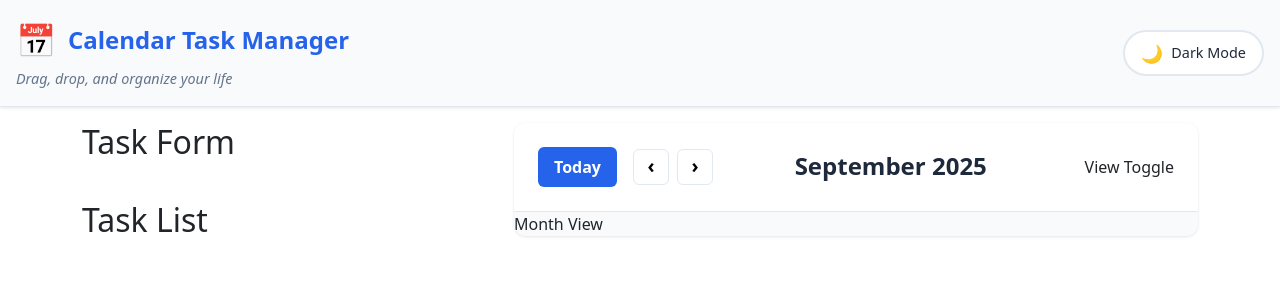
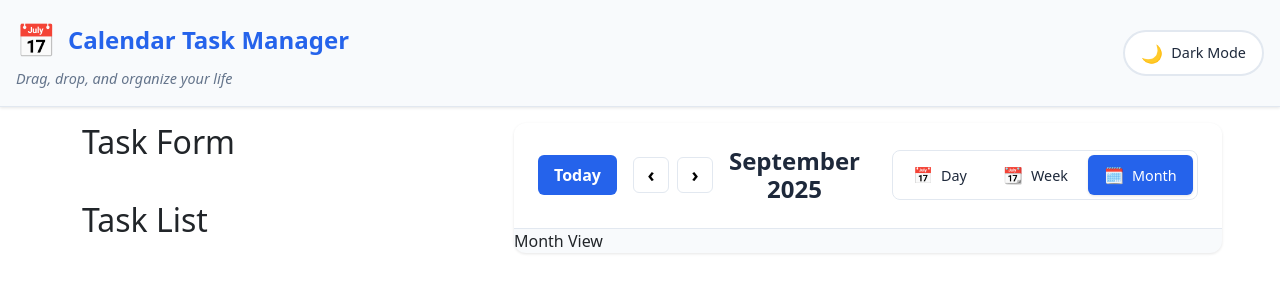
Before and after one commit to refiilwemotaung-cpu/task-manager, a React (Create React App) app: page / in a window 1280 px wide. Shown: the top 300 px of the page. Built offline with nearby package versions, Linux system fonts and the light colour scheme.

Commit message:
Create ViewToggle component for calendar view switching

```diff
--- a/src/Components/ViewToggle.js
+++ b/src/Components/ViewToggle.js
@@ -1,8 +1,27 @@
 import React from "react";
+import "../Styles/ViewToggle.css";
 
 const ViewToggle = ({ currentView, onViewChange }) => {
-  // component logic
-  return <div>View Toggle</div>;
+  const views = [
+    { id: "day", label: "Day", icon: "📅" },
+    { id: "week", label: "Week", icon: "📆" },
+    { id: "month", label: "Month", icon: "🗓️" },
+  ];
+
+  return (
+    <div className="view-toggle">
+      {views.map((view) => (
+        <button
+          key={view.id}
+          className={`view-btn ${currentView === view.id ? "active" : ""}`}
+          onClick={() => onViewChange(view.id)}
+        >
+          <span className="view-icon">{view.icon}</span>
+          <span className="view-label">{view.label}</span>
+        </button>
+      ))}
+    </div>
+  );
 };
 
-export default ViewToggle; // Make sure this is default export
+export default ViewToggle;
--- a/src/Styles/ViewToggle.css
+++ b/src/Styles/ViewToggle.css
@@ -0,0 +1,71 @@
+.view-toggle {
+  display: flex;
+  background: var(--background-color);
+  border: 1px solid var(--border-color);
+  border-radius: 8px;
+  padding: 0.25rem;
+  gap: 0.25rem;
+}
+
+.view-btn {
+  display: flex;
+  align-items: center;
+  gap: 0.5rem;
+  padding: 0.5rem 1rem;
+  border: none;
+  border-radius: 6px;
+  background: transparent;
+  color: var(--text-color);
+  cursor: pointer;
+  transition: all 0.3s ease;
+  font-weight: 500;
+  white-space: nowrap;
+}
+
+.view-btn:hover {
+  background: var(--surface-color);
+}
+
+.view-btn.active {
+  background: var(--primary-color);
+  color: white;
+  box-shadow: var(--shadow);
+}
+
+.view-icon {
+  font-size: 1rem;
+}
+
+.view-label {
+  font-size: 0.9rem;
+}
+
+/* Smart Watch */
+@media (max-width: 240px) {
+  .view-toggle {
+    width: 100%;
+    justify-content: center;
+  }
+
+  .view-btn {
+    padding: 0.375rem 0.75rem;
+    gap: 0.25rem;
+  }
+
+  .view-label {
+    font-size: 0.8rem;
+  }
+}
+
+/* Mobile */
+@media (max-width: 768px) {
+  .view-toggle {
+    width: 100%;
+    justify-content: stretch;
+  }
+
+  .view-btn {
+    flex: 1;
+    justify-content: center;
+  }
+}
```
